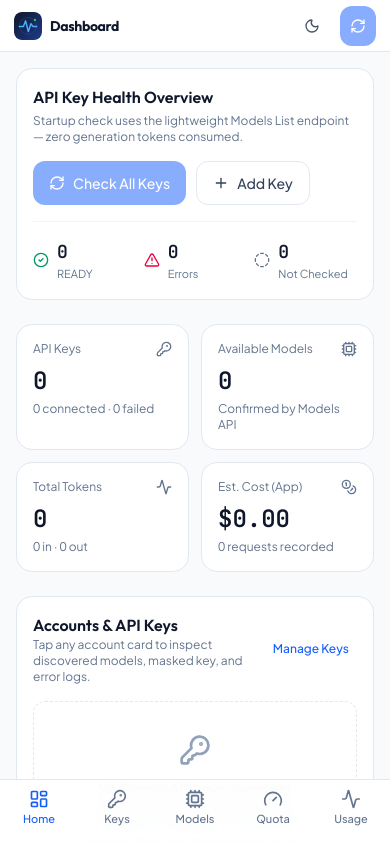
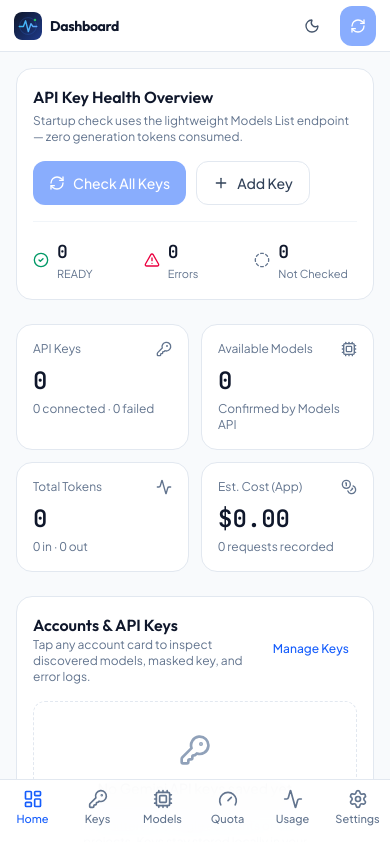
Before and after one commit to cxitzawwai10-dotcom/gemini-api-monitor-, a React (Vite) app: page / in a window 390 px wide. Shown: the top 842 px of the page. Built offline with nearby package versions, Linux system fonts and the light colour scheme.

Commit message:
Add Settings tab to mobile and desktop navigation

```diff
--- a/src/components/LayoutShell.tsx
+++ b/src/components/LayoutShell.tsx
@@ -8,6 +8,7 @@ import {
   Moon,
   RefreshCw,
   Sun,
+  Settings,
 } from 'lucide-react';
 import { PageId } from '../types/monitor';
 import { OfflineIndicator, PWAInstallButton } from './PWAComponents';
@@ -49,6 +50,12 @@ export const NAV_ITEMS: NavItem[] = [
     label: 'Token Usage',
     shortLabel: 'Usage',
     icon: Activity,
+  },
+  {
+    id: PageId.Settings,
+    label: 'Settings',
+    shortLabel: 'Settings',
+    icon: Settings,
   },
 ];
 
@@ -208,7 +215,7 @@ export const LayoutShell: React.FC<LayoutShellProps> = ({
         aria-label="Mobile navigation"
         className="lg:hidden fixed bottom-0 left-0 right-0 z-40 border-t border-slate-200 dark:border-slate-800 bg-white/95 dark:bg-slate-900/95 backdrop-blur-md pb-safe"
       >
-        <div className="grid grid-cols-5 h-14 items-center">
+        <div className="grid grid-cols-6 h-14 items-center">
           {NAV_ITEMS.map((item) => {
             const Icon = item.icon;
             const active = item.id === activePage;
```
